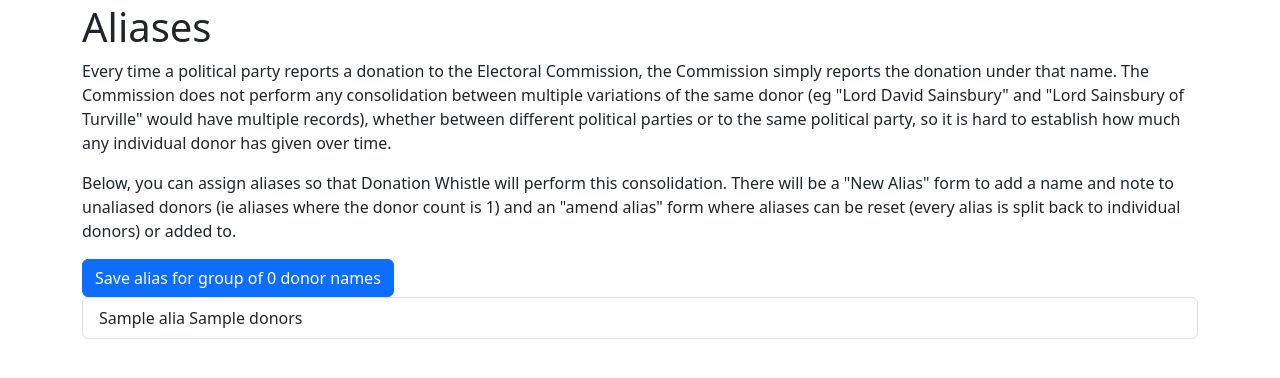
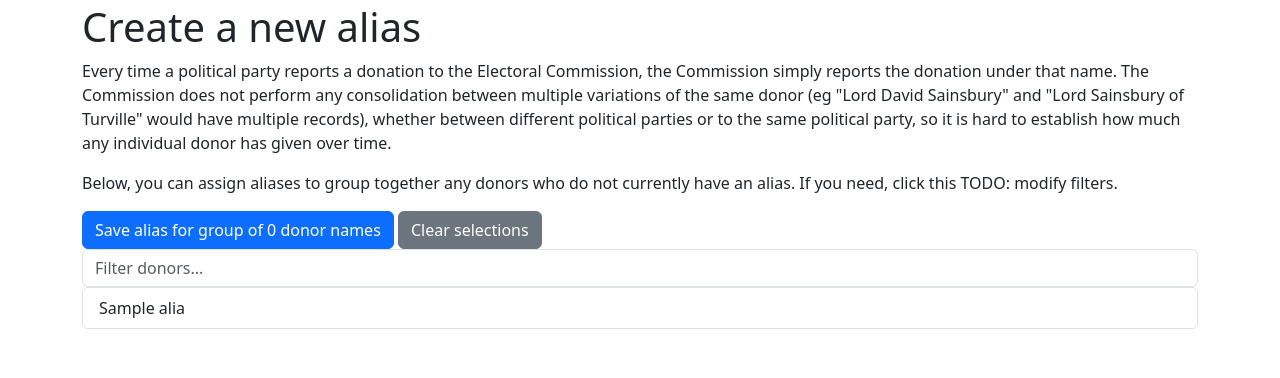
Before and after one commit to willthong/donation-whistle, a Flask app: template app/templates/create_new_alias.html in a window 1280 px wide. Shown: the part 43-421 px from the top of the page. Run offline with Flask 3, Linux system fonts and the light colour scheme; the template is opened without the code that fills it: most values are stand-ins (such as "Sample title", 1, 10 or a date in 2020).

Commit message:
Add donor filtering to alias creation UI

```diff
--- a/app/templates/create_new_alias.html
+++ b/app/templates/create_new_alias.html
@@ -1,7 +1,7 @@
 {% extends "base.html" %}
 
 {% block app_content %}
-  <h1>Aliases</h1>
+  <h1>Create a new alias</h1>
   <p>
     Every time a political party reports a donation to the Electoral Commission, the
     Commission simply reports the donation under that name. The Commission does not
@@ -11,22 +11,25 @@
     hard to establish how much any individual donor has given over time.
   </p>
   <p>
-    Below, you can assign aliases so that Donation Whistle will perform this
-    consolidation. There will be a "New Alias" form to add a name and note to unaliased
-    donors (ie aliases where the donor count is 1) and an "amend alias" form where
-    aliases can be reset (every alias is split back to individual donors) or added to.
+    Below, you can assign aliases to group together any donors who do not currently have
+    an alias. If you need, click this TODO: modify filters.
   </p>
 
   <form action="/aliases" method="post" id="aliasForm">
     <button type="button" class="btn btn-primary" id="submitButton">
       Save alias for group of <span id="aliasCount">0</span> donor names
     </button>
+    <button type="button" class="btn btn-secondary" id="clearButton">
+      Clear selections
+    </button>
   </form>
+
+ <input class="form-control" type="text" id="filterBox" onkeyup="filter_donors()" placeholder="Filter donors...">
 
   <div class="list-group">
     {% for alias in ungrouped_aliases %}
-      <a href="#" class="list-group-item list-group-item-action" data-id="{{alias.id}}">
-        {{ alias.name }} {{ alias.donors }}
+      <a href="#/" class="list-group-item list-group-item-action" data-id="{{alias.id}}">
+        {{ alias.name }}
       </a>
     {% endfor %}
   </div>
@@ -34,16 +37,19 @@
 
 {% block scripts %}
   <script>
-    const submitButton = document.querySelector(".btn-primary");
+    const submitButton = document.getElementById('submitButton');
+    const clearButton = document.getElementById('clearButton');
     const selectedAliases = [];
-    const aliases = document.querySelectorAll(".list-group-item");
-    const aliasCount = document.getElementById("aliasCount");
+    const aliases = document.querySelectorAll('.list-group-item');
+    const aliasCount = document.getElementById('aliasCount');
 
     aliases.forEach(alias => {
-      alias.addEventListener("click", () => {
+      alias.addEventListener('click', () => {
+        const clickedItem = event.target;
+        if (clickedItem.closest('.list-group')) {
           alias.classList.toggle("active");
-        const aliasId = alias.getAttribute("data-id");
-        if (alias.classList.contains("active")) {
+          const aliasId = alias.getAttribute('data-id');
+          if (alias.classList.contains('active')) {
             selectedAliases.push(aliasId);
           } else {
             // Check the selected alias is in the selectedAliases array before trying to remove it
@@ -54,14 +60,43 @@
           }
           const selectedCount = selectedAliases.length;
           aliasCount.textContent = selectedCount;
+        }
       });
     })
 
-    submitButton.addEventListener("click", () => {
+    submitButton.addEventListener('click', () => {
       const queryParams = new URLSearchParams({
         selected_donors: JSON.stringify(selectedAliases)
       });
       window.location.href = `/new_alias_name?${queryParams}`;
     })
+
+    clearButton.addEventListener('click', () => {
+      const items = document.getElementsByClassName('active')
+      while (items.length > 0) {
+        const item = items[0];
+        items[0].classList.remove('active')
+        const index = selectedAliases.indexOf(item.getAttribute('data-id'));
+        if (index !== -1) {
+          selectedAliases.splice(index, 1);
+        }
+      }
+      const selectedCount = selectedAliases.length;
+      aliasCount.textContent = selectedCount;
+    })
+
+    function filter_donors() {
+      var items = document.getElementsByClassName('list-group-item');
+      var input = document.getElementById('filterBox').value.toUpperCase();
+
+      for (var i = 0; i < items.length; i++) {
+        if (items[i].textContent.toUpperCase().indexOf(input) > -1) {
+          items[i].style.display = "";
+        } else {
+          items[i].style.display = "none";
+        }
+      }
+    }
+
   </script>
 {% endblock %}
--- a/app/templates/new_alias_name.html
+++ b/app/templates/new_alias_name.html
@@ -3,6 +3,7 @@
 {% block app_content %}
   <h1>New alias</h1>
   <p>
+    TODO: alternative method of naming by dropdown
     Here's the donors you wanted to apply an alias to:
   </p>
 
```
Also changed, not shown: donation-whistle.db. Lines whose indentation alone changed are shown as unchanged.
